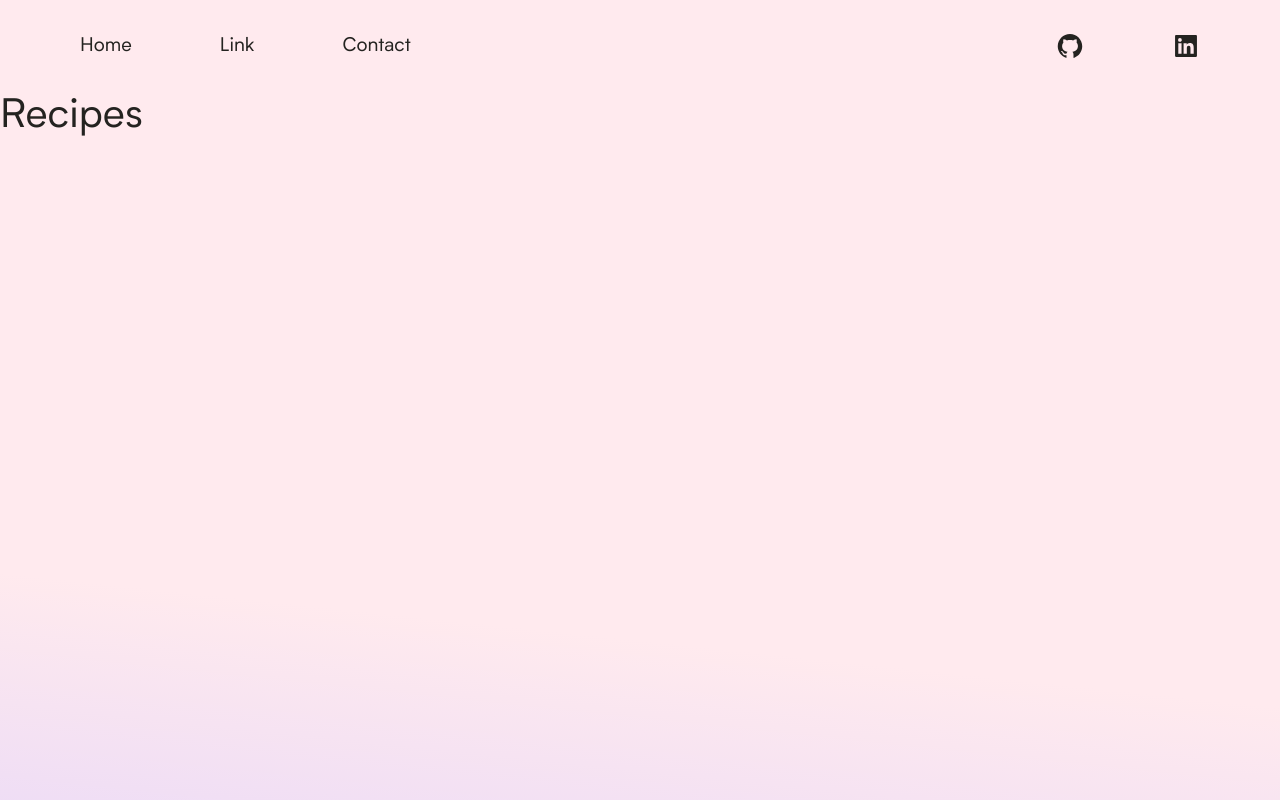
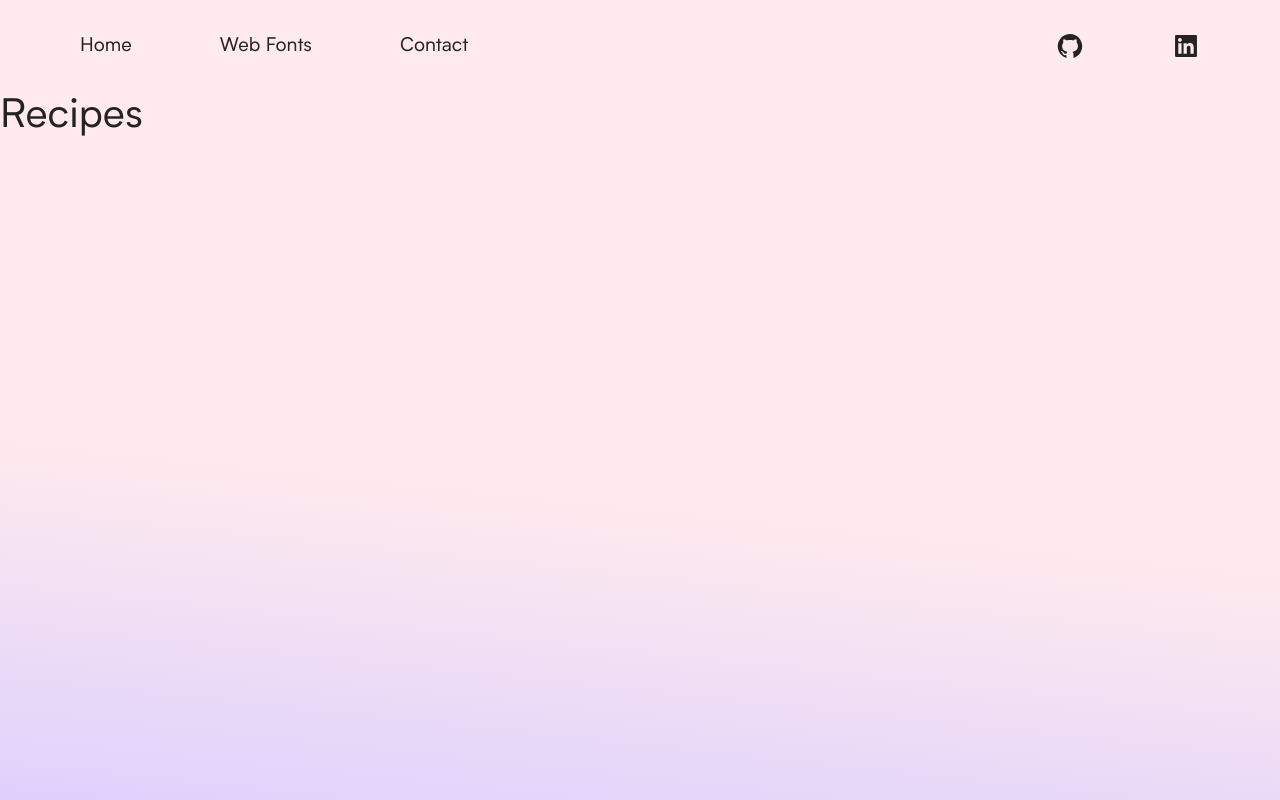
Before and after one commit to tombonan/personal-site, a React (Create React App) app: page /recipes in a window 1280 px wide. Shown: the top 800 px of the page. Built offline with nearby package versions, Linux system fonts and the light colour scheme.

Commit message:
Final tweaks to landing/nav

```diff
--- a/src/App.css
+++ b/src/App.css
@@ -35,7 +35,7 @@ body {
 }
 
 .nav-icon {
-    width: 20px;
+    width: 16px;
 }
 
 /*** Home ***/
@@ -43,5 +43,5 @@ body {
 /*** Recipes ***/
 .recipes-container {
     background: linear-gradient(6deg, #dacdff 1%, rgba(218,205,255,0) 47%),#ffeaee;
-    height: 80vw;
+    height: 60vw;
 }
--- a/src/App.tsx
+++ b/src/App.tsx
@@ -2,9 +2,7 @@ import React from 'react';
 import {
   BrowserRouter as Router,
   Switch,
-  Route,
-  Link,
-  useLocation
+  Route
 } from "react-router-dom";
 
 import TopNav from './TopNav';
--- a/src/TopNav.tsx
+++ b/src/TopNav.tsx
@@ -15,8 +15,8 @@ const TopNav: React.FC<Props> = ({ navClass }) => {
       <Navbar.Collapse id="basic-navbar-nav">
         <Nav className="mr-auto">
           <Nav.Link href="/">Home</Nav.Link>
-          <Nav.Link href="#link">Link</Nav.Link>
-          <Nav.Link href="#link">Contact</Nav.Link>
+          <Nav.Link href="/fonts">Web Fonts</Nav.Link>
+          <Nav.Link href="mailto:pressinquiries@tombonan.me">Contact</Nav.Link>
         </Nav>
         <Nav>
           <Nav.Link onClick={()=> window.open("https://github.com/tombonan", "_blank")}>
```
